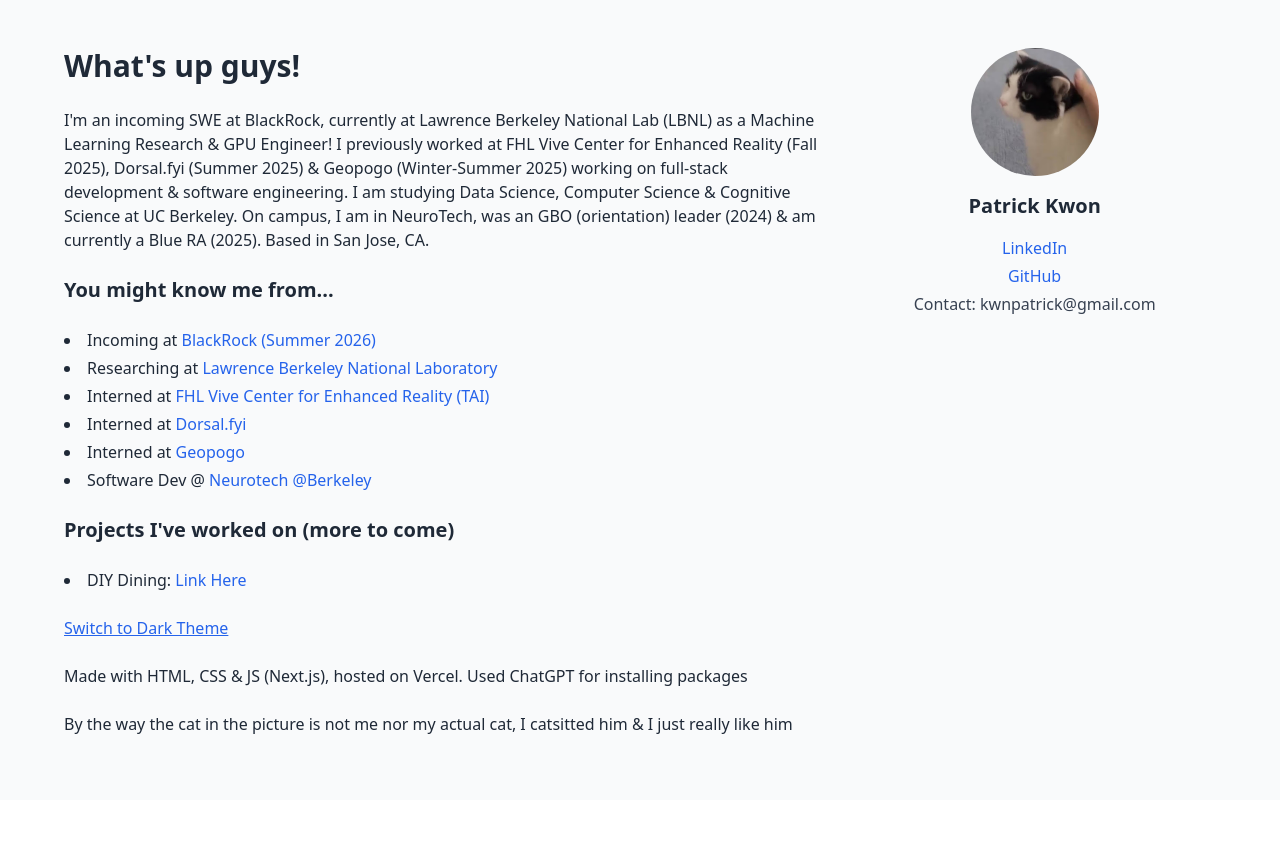
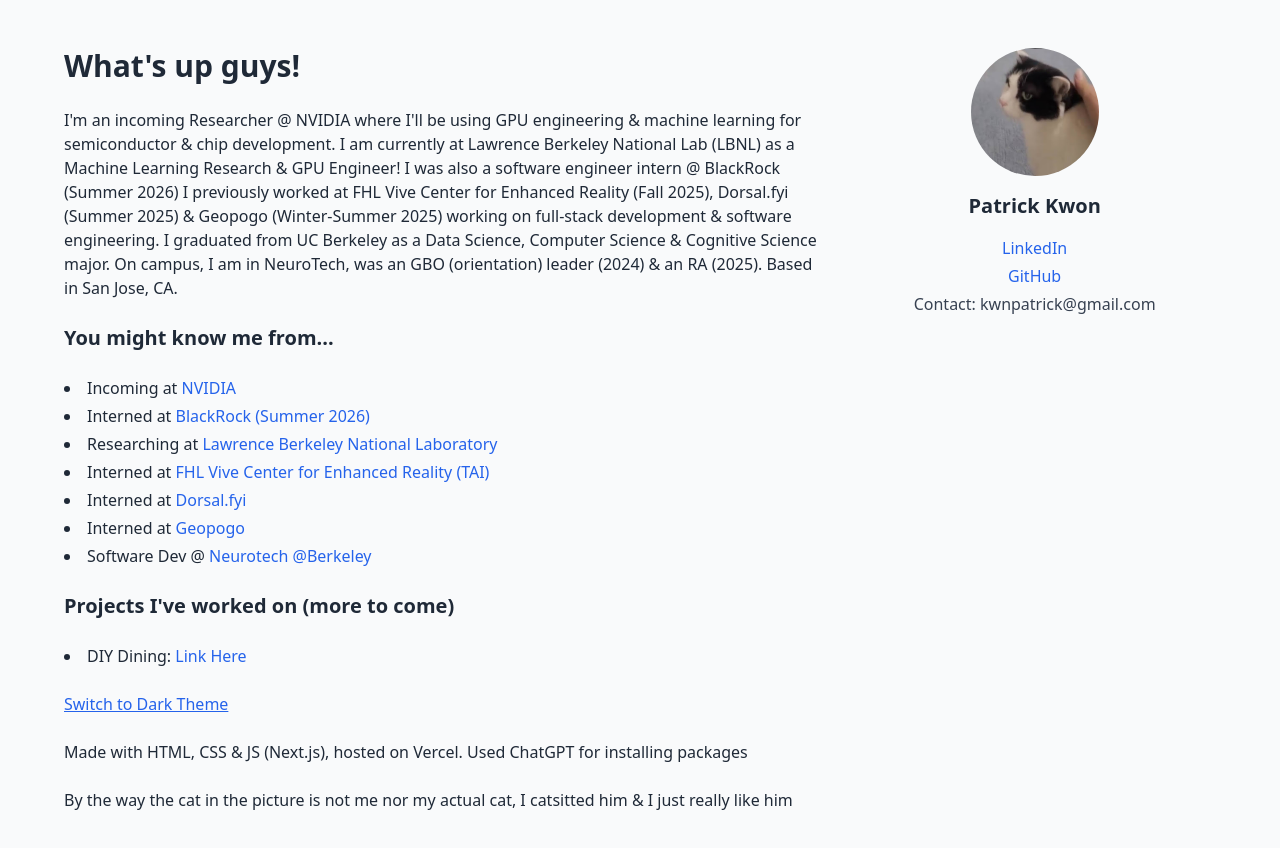
Before and after one commit to AugmentedMelon/personal-portfolio, a Next.js app: page / in a window 1280 px wide. Shown: the top 848 px of the page. Before the commit the page ends 800 px from the top, so only its background shows below. Built offline with nearby package versions, Linux system fonts and the light colour scheme.

Commit message:
Revise personal introduction and internship info
Updated personal information and internship details.

```diff
--- a/pages/index.js
+++ b/pages/index.js
@@ -32,11 +32,13 @@ export default function Home() {
         <div className="md:col-span-2 space-y-6">
           <h1 className="text-3xl font-bold">What's up guys!</h1>
           <p>
-            I'm an incoming SWE at BlackRock, currently at Lawrence Berkeley National Lab (LBNL) as a Machine Learning Research & GPU Engineer!
+            I'm an incoming Researcher @ NVIDIA where I'll be using GPU engineering & machine learning for semiconductor & chip development.
+            I am currently at Lawrence Berkeley National Lab (LBNL) as a Machine Learning Research & GPU Engineer!
+            I was also a software engineer intern @ BlackRock (Summer 2026)
             I previously worked at FHL Vive Center for Enhanced Reality (Fall 2025), Dorsal.fyi (Summer 2025) & Geopogo (Winter-Summer 2025)
             working on full-stack development & software engineering.
-            I am studying Data Science, Computer Science & Cognitive Science at UC Berkeley.
-            On campus, I am in NeuroTech, was an GBO (orientation) leader (2024) & am currently a Blue RA (2025).
+            I graduated from UC Berkeley as a Data Science, Computer Science & Cognitive Science major.
+            On campus, I am in NeuroTech, was an GBO (orientation) leader (2024) & an RA (2025).
             Based in San Jose, CA.
           </p>
 
@@ -44,7 +46,10 @@ export default function Home() {
           <h2 className="text-xl font-semibold">You might know me from...</h2>
           <ul className="list-disc list-inside space-y-1">
             <li>
-              Incoming at <a href="https://www.blackrock.com/us/financial-professionals/investments/products/managed-accounts" className="text-blue-600 hover:underline">BlackRock (Summer 2026)</a>
+              Incoming at <a href="https://www.nvidia.com/en-us/about-nvidia/#About%20Us" className="text-blue-600 hover:underline">NVIDIA </a>
+            </li>
+            <li>
+              Interned at <a href="https://www.blackrock.com/us/financial-professionals/investments/products/managed-accounts" className="text-blue-600 hover:underline">BlackRock (Summer 2026)</a>
             </li>
             <li>
               Researching at <a href="https://qiangrouppage.lbl.gov/people" className="text-blue-600 hover:underline">Lawrence Berkeley National Laboratory</a>
```
